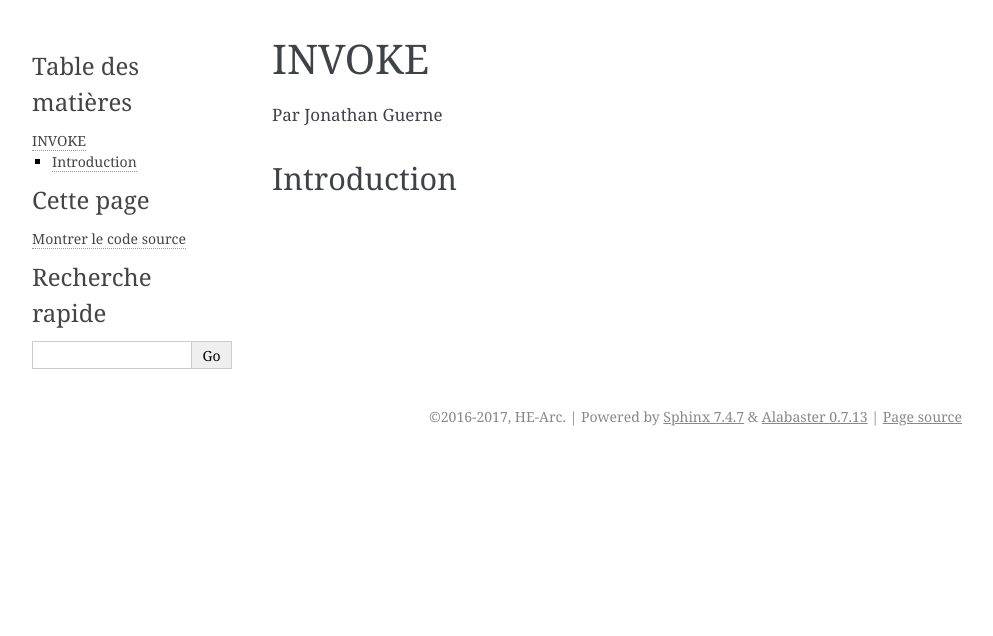
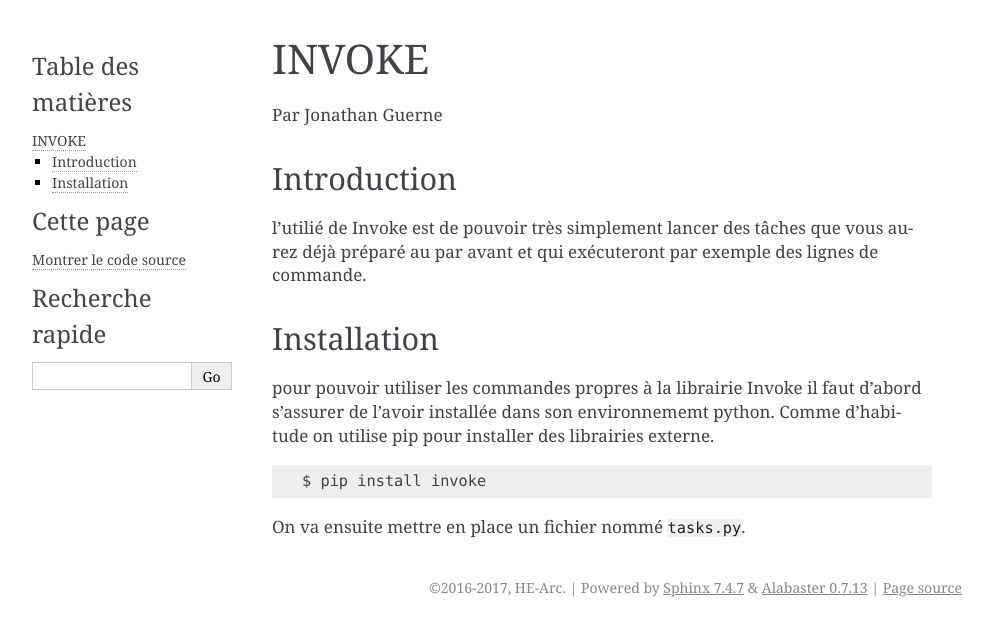
Before and after one commit to HE-Arc/livre-python, a Sphinx documentation site: the page built from source/invoke/index.rst, in a window 1280 px wide. Shown: the top 636 px of the page, without its empty margins (148-1141 px from the left). Built offline with Sphinx 7.4.7, drawn with Linux system fonts in a browser that asks for light colours.

Commit message:
installation of invoke

```diff
--- a/source/invoke/examples/tasks.py
+++ b/source/invoke/examples/tasks.py
@@ -1,5 +1,3 @@
-"""Hello world avec invoke."""
-
 from invoke import task
 
 
--- a/source/invoke/index.rst
+++ b/source/invoke/index.rst
@@ -7,3 +7,17 @@ Par Jonathan Guerne
 
 Introduction
 ------------
+l'utilié de Invoke est de pouvoir très simplement lancer des tâches que vous
+aurez déjà préparé au par avant et qui exécuteront par exemple des lignes de
+commande.
+
+Installation
+------------
+pour pouvoir utiliser les commandes propres à la librairie Invoke il faut d'abord
+s'assurer de l'avoir installée dans son environnememt python.
+Comme d'habitude on utilise pip pour installer des librairies externe.
+
+::
+
+  $ pip install invoke
+On va ensuite mettre en place un fichier nommé ``tasks.py``.
```
